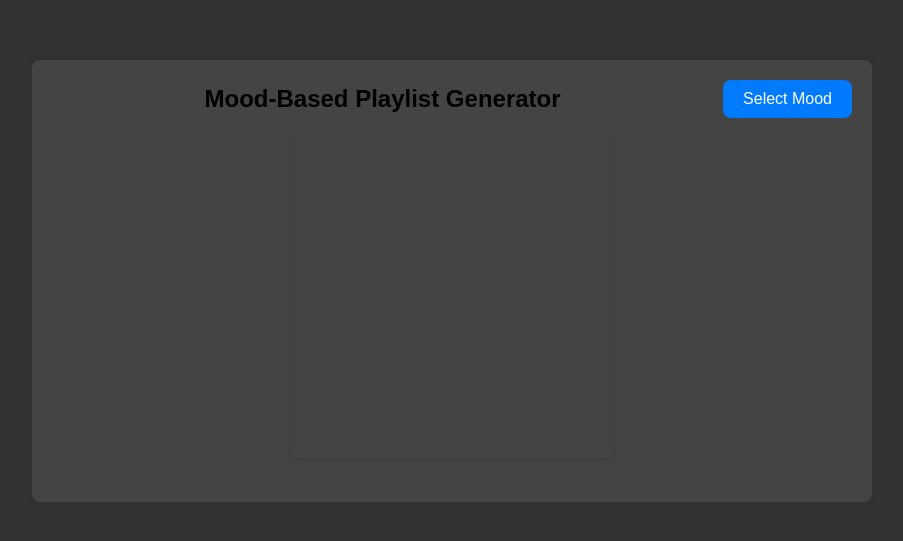
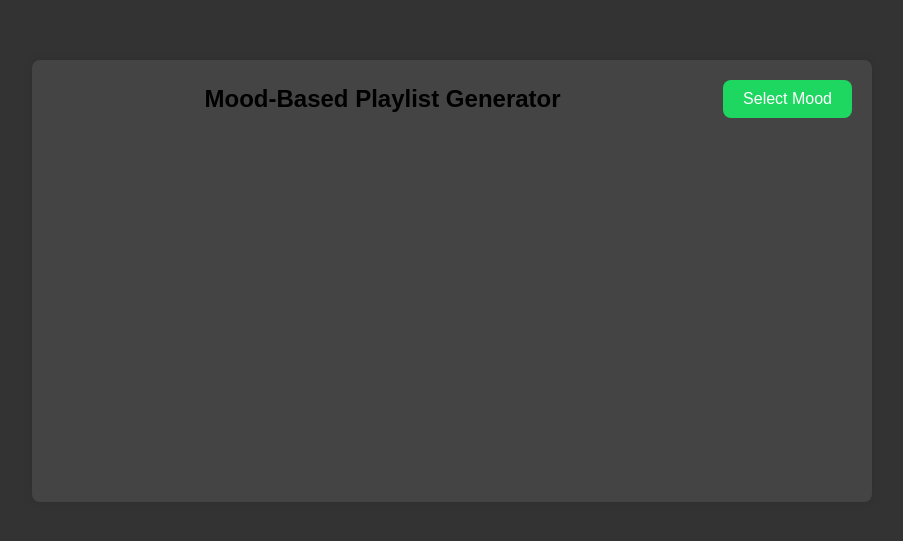
Before and after one commit to SercuWarre/spotify-mood-playlist, a plain HTML site: page index.html in a window 1280 px wide. Shown: the part 119-660 px from the top of the page, without its empty margins (188-1091 px from the left). Drawn offline with nearby package versions, Linux system fonts and the dark colour scheme.

Commit message:
final touches

```diff
--- a/css/style.css
+++ b/css/style.css
@@ -219,8 +219,6 @@ canvas {
     width: 100% !important;
     height: auto !important;
     max-height: 40vh;
-    border-radius: var(--border-radius);
-    box-shadow: var(--box-shadow);
 
 
 }
@@ -241,16 +239,16 @@ canvas {
 
 @media (prefers-color-scheme: dark) {
     :root {
-        --primary-color: #007bff;
+        --primary-color: #1ED760;
         --secondary-color: #333;
         --text-color: #1ED760;
         --background-color: #444;
-        --dropdown-background: #555;
+        --dropdown-background: #333;
         --dropdown-item-hover: #666;
         --loading-spinner-color: #007bff;
         --confirmation-background: #28a745;
         --confirmation-text: #fff;
-        --song-card-background: #555;
+        --song-card-background: #333;
     }
 
 }
```
